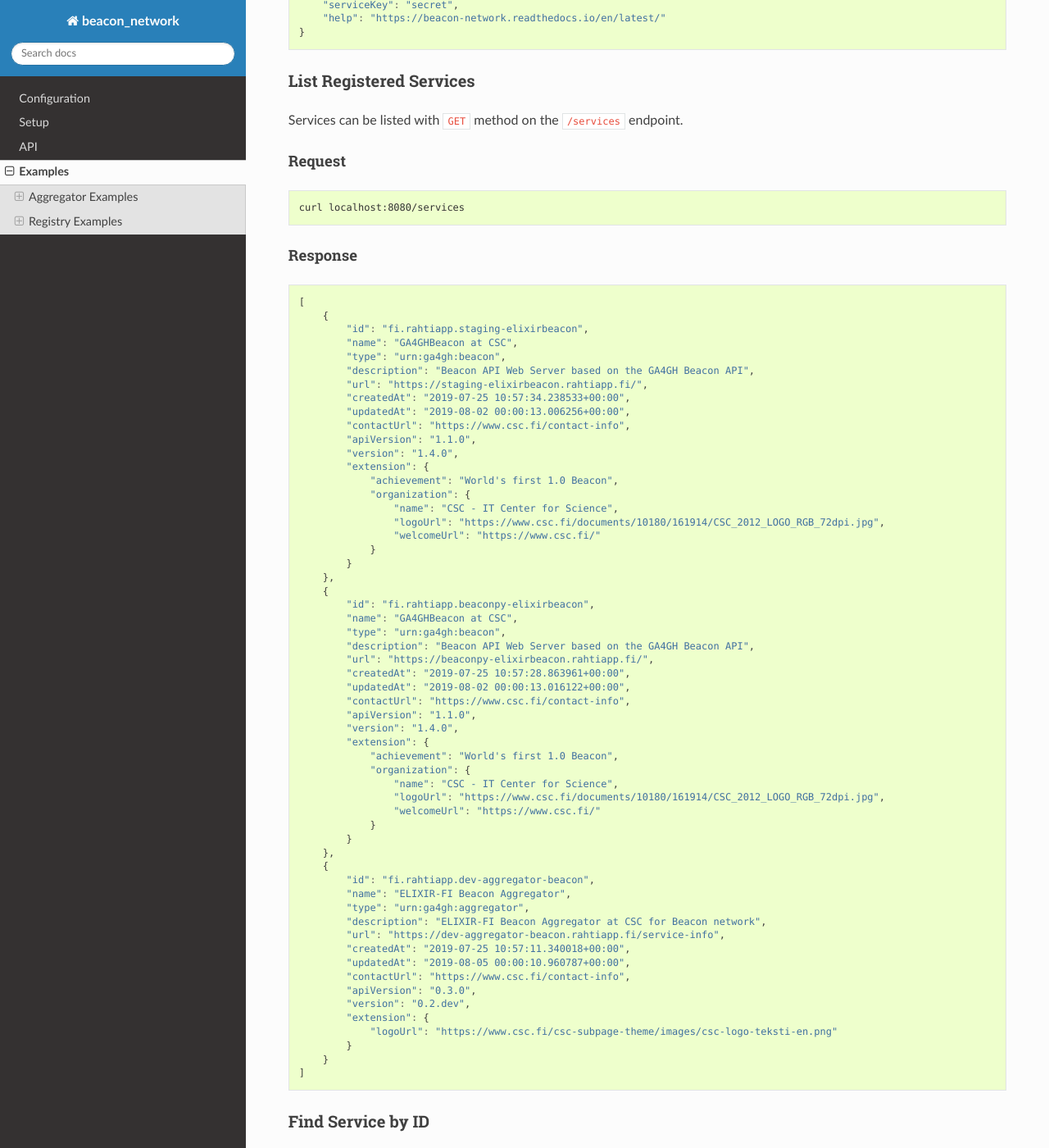
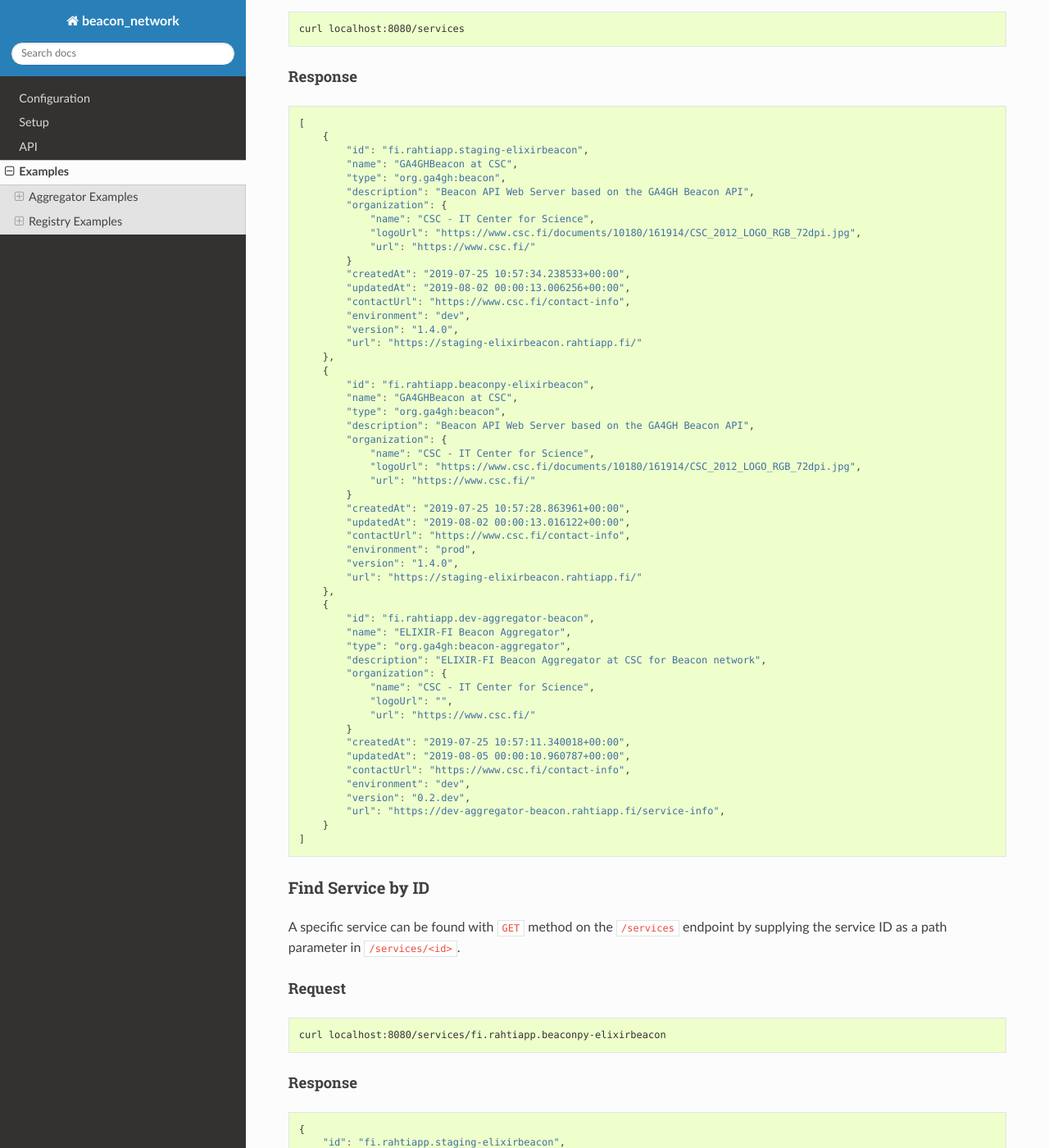
Before and after one commit to CSCfi/beacon-network, a Sphinx documentation site: the page built from docs/examples.rst, in a window 1280 px wide and 1400 px high, scrolled down 4701 px. Shown: the whole window at 82% size. Built offline with Sphinx 7.4.7 and the Read the Docs theme 2.0.0, drawn with Linux system fonts in a browser that asks for light colours; some of the changed text lies outside the part shown.

Commit message:
update examples

```diff
--- a/docs/examples.rst
+++ b/docs/examples.rst
@@ -28,14 +28,18 @@ Response
     {
         "id": "localhost:5000",
         "name": "ELIXIR-FI Beacon Aggregator",
-        "type": "urn:ga4gh:aggregator",
+        "type": "org.ga4gh:beacon-aggregator:1.0.0",
         "description": "ELIXIR-FI Beacon Aggregator at CSC for Beacon network",
+        "organization": {
+            "name": "CSC - IT Center for Science Ltd.",
+            "url": "https://csc.fi/"
+        },
+        "contactUrl": "https://www.csc.fi/contact-info",
         "documentationUrl": "https://beacon-network.readthedocs.io/en/latest/",
-        "organization": "fi.csc",
-        "contactUrl": "https://www.csc.fi/contact-info",
-        "apiVersion": "0.3.0",
-        "version": "0.2.dev",
-        "extension": {}
+        "createdAt": "2019-09-04T12:00:00Z",
+        "updatedAt": "2019-09-04T12:00:00Z",
+        "environment": "dev",
+        "version": "0.3.dev"
     }
 
 Query Beacons
@@ -161,14 +165,18 @@ Response
     {
         "id": "localhost:8080",
         "name": "ELIXIR-FI Beacon Registry",
-        "type": "urn:ga4gh:registry",
+        "type": "org.ga4gh:service-registry:1.0.0",
         "description": "ELIXIR-FI Beacon Registry at CSC for Beacon network",
+        "organization": {
+            "name": "CSC - IT Center for Science Ltd.",
+            "url": "https://csc.fi/"
+        },
+        "contactUrl": "https://www.csc.fi/contact-info",
         "documentationUrl": "https://beacon-network.readthedocs.io/en/latest/",
-        "organization": "fi.csc",
-        "contactUrl": "https://www.csc.fi/contact-info",
-        "apiVersion": "0.3.0",
-        "version": "0.2.dev",
-        "extension": {}
+        "createdAt": "2019-09-04T12:00:00Z",
+        "updatedAt": "2019-09-04T12:00:00Z",
+        "environment": "dev",
+        "version": "0.2.dev"
     }
 
 List Service Types
@@ -189,30 +197,10 @@ Response
 .. code-block:: javascript
 
     [
-        "urn:ga4gh:registry",
-        "urn:ga4gh:aggregator",
-        "urn:ga4gh:beacon"
+        "org.ga4gh:service-registry",
+        "org.ga4gh:beacon-aggregator",
+        "org.ga4gh:beacon"
     ]
-
-List Service Statuses
-~~~~~~~~~~~~~~~~~~~~~
-
-Service statuses are listed with ``GET`` method from the ``/services/status`` endpoint. This endpoint has not yet been implemented.
-
-Request
-^^^^^^^
-
-.. code-block:: console
-
-    curl localhost:8080/services/status
-
-Response
-^^^^^^^^
-
-.. code-block:: javascript
-
-    405: Not Implemented
-
 
 Register a New Service
 ~~~~~~~~~~~~~~~~~~~~~~
@@ -233,8 +221,8 @@ Request
     -H 'Authorization: secret' \
     -d '{
         "email": "support@csc.fi",
-        "type": "urn:ga4gh:beacon",
-        "url": "localhost:3000/"
+        "type": "org.ga4gh:beacon",
+        "url": "http://localhost:3000/"
     }'
 
 Response
@@ -270,57 +258,53 @@ Response
         {
             "id": "fi.rahtiapp.staging-elixirbeacon",
             "name": "GA4GHBeacon at CSC",
-            "type": "urn:ga4gh:beacon",
+            "type": "org.ga4gh:beacon",
             "description": "Beacon API Web Server based on the GA4GH Beacon API",
-            "url": "https://staging-elixirbeacon.rahtiapp.fi/",
+            "organization": {
+                "name": "CSC - IT Center for Science",
+                "logoUrl": "https://www.csc.fi/documents/10180/161914/CSC_2012_LOGO_RGB_72dpi.jpg",
+                "url": "https://www.csc.fi/"
+            }
             "createdAt": "2019-07-25 10:57:34.238533+00:00",
             "updatedAt": "2019-08-02 00:00:13.006256+00:00",
             "contactUrl": "https://www.csc.fi/contact-info",
-            "apiVersion": "1.1.0",
+            "environment": "dev",
             "version": "1.4.0",
-            "extension": {
-                "achievement": "World's first 1.0 Beacon",
-                "organization": {
-                    "name": "CSC - IT Center for Science",
-                    "logoUrl": "https://www.csc.fi/documents/10180/161914/CSC_2012_LOGO_RGB_72dpi.jpg",
-                    "welcomeUrl": "https://www.csc.fi/"
-                }
-            }
+            "url": "https://staging-elixirbeacon.rahtiapp.fi/"
         },
         {
             "id": "fi.rahtiapp.beaconpy-elixirbeacon",
             "name": "GA4GHBeacon at CSC",
-            "type": "urn:ga4gh:beacon",
+            "type": "org.ga4gh:beacon",
             "description": "Beacon API Web Server based on the GA4GH Beacon API",
-            "url": "https://beaconpy-elixirbeacon.rahtiapp.fi/",
+            "organization": {
+                "name": "CSC - IT Center for Science",
+                "logoUrl": "https://www.csc.fi/documents/10180/161914/CSC_2012_LOGO_RGB_72dpi.jpg",
+                "url": "https://www.csc.fi/"
+            }
             "createdAt": "2019-07-25 10:57:28.863961+00:00",
             "updatedAt": "2019-08-02 00:00:13.016122+00:00",
             "contactUrl": "https://www.csc.fi/contact-info",
-            "apiVersion": "1.1.0",
+            "environment": "prod",
             "version": "1.4.0",
-            "extension": {
-                "achievement": "World's first 1.0 Beacon",
-                "organization": {
-                    "name": "CSC - IT Center for Science",
-                    "logoUrl": "https://www.csc.fi/documents/10180/161914/CSC_2012_LOGO_RGB_72dpi.jpg",
-                    "welcomeUrl": "https://www.csc.fi/"
-                }
-            }
+            "url": "https://staging-elixirbeacon.rahtiapp.fi/"
         },
         {
             "id": "fi.rahtiapp.dev-aggregator-beacon",
             "name": "ELIXIR-FI Beacon Aggregator",
-            "type": "urn:ga4gh:aggregator",
+            "type": "org.ga4gh:beacon-aggregator",
             "description": "ELIXIR-FI Beacon Aggregator at CSC for Beacon network",
-            "url": "https://dev-aggregator-beacon.rahtiapp.fi/service-info",
+            "organization": {
+                "name": "CSC - IT Center for Science",
+                "logoUrl": "",
+                "url": "https://www.csc.fi/"
+            }
             "createdAt": "2019-07-25 10:57:11.340018+00:00",
             "updatedAt": "2019-08-05 00:00:10.960787+00:00",
             "contactUrl": "https://www.csc.fi/contact-info",
-            "apiVersion": "0.3.0",
+            "environment": "dev",
             "version": "0.2.dev",
-            "extension": {
-                "logoUrl": "https://www.csc.fi/csc-subpage-theme/images/csc-logo-teksti-en.png"
-            }
+            "url": "https://dev-aggregator-beacon.rahtiapp.fi/service-info",
         }
     ]
 
@@ -344,22 +328,19 @@ Response
     {
         "id": "fi.rahtiapp.staging-elixirbeacon",
         "name": "GA4GHBeacon at CSC",
-        "type": "urn:ga4gh:beacon",
+        "type": "org.ga4gh:beacon",
         "description": "Beacon API Web Server based on the GA4GH Beacon API",
-        "url": "https://staging-elixirbeacon.rahtiapp.fi/",
+        "organization": {
+            "name": "CSC - IT Center for Science",
+            "logoUrl": "https://www.csc.fi/documents/10180/161914/CSC_2012_LOGO_RGB_72dpi.jpg",
+            "url": "https://www.csc.fi/"
+        }
         "createdAt": "2019-07-25 10:57:34.238533+00:00",
         "updatedAt": "2019-08-02 00:00:13.006256+00:00",
         "contactUrl": "https://www.csc.fi/contact-info",
-        "apiVersion": "1.1.0",
+        "environment": "dev",
         "version": "1.4.0",
-        "extension": {
-            "achievement": "World's first 1.0 Beacon",
-            "organization": {
-                "name": "CSC - IT Center for Science",
-                "logoUrl": "https://www.csc.fi/documents/10180/161914/CSC_2012_LOGO_RGB_72dpi.jpg",
-                "welcomeUrl": "https://www.csc.fi/"
-            }
-        }
+        "url": "https://staging-elixirbeacon.rahtiapp.fi/"
     }
 
 Update Service
@@ -381,8 +362,8 @@ Request
     -H 'Beacon-Service-Key: secret' \
     -d '{
         "email": "support@csc.fi",
-        "type": "urn:ga4gh:beacon",
-        "url": "localhost:3000/"
+        "type": "org.ga4gh:beacon",
+        "url": "http://localhost:3000/"
     }'
 
 Response
```
